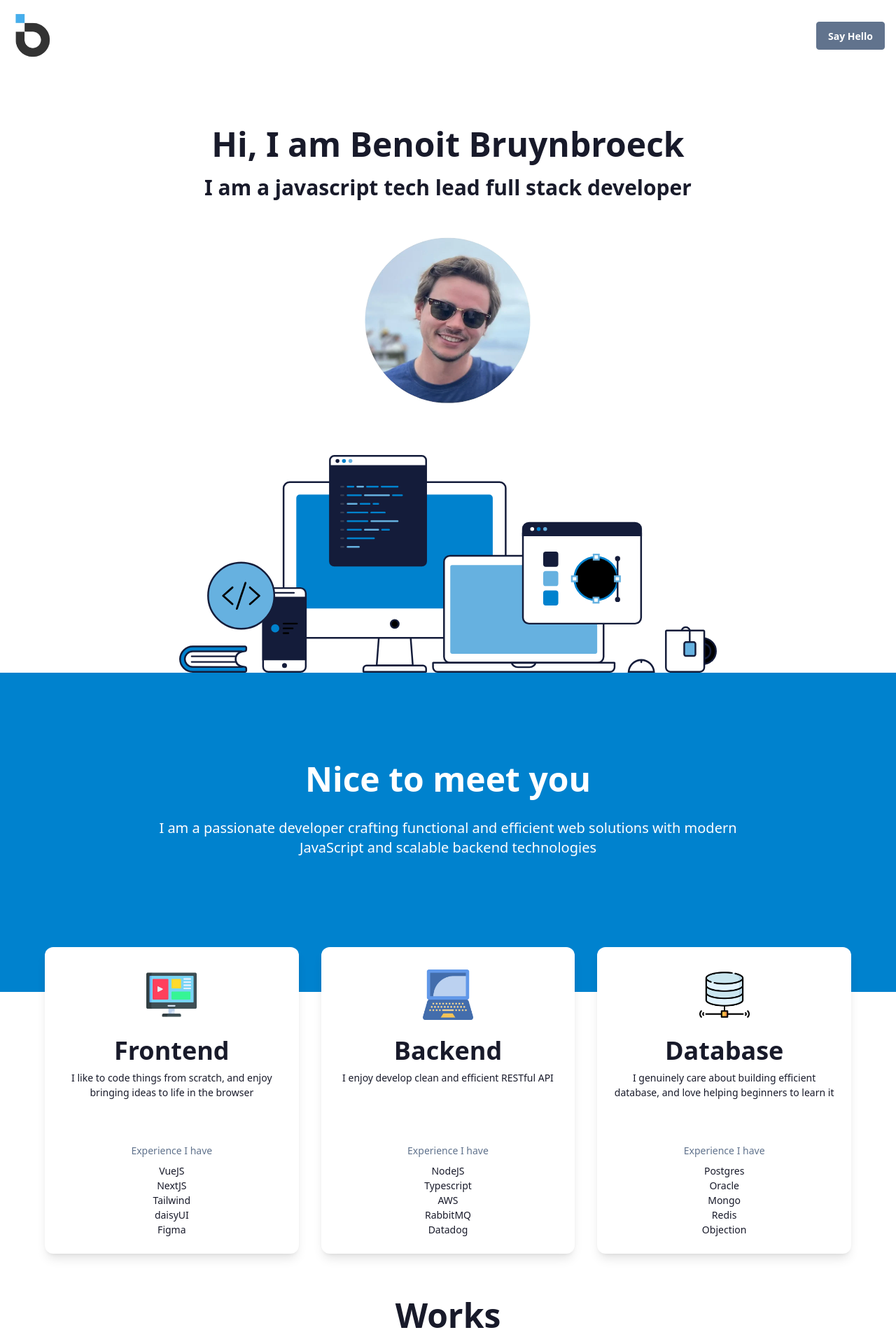
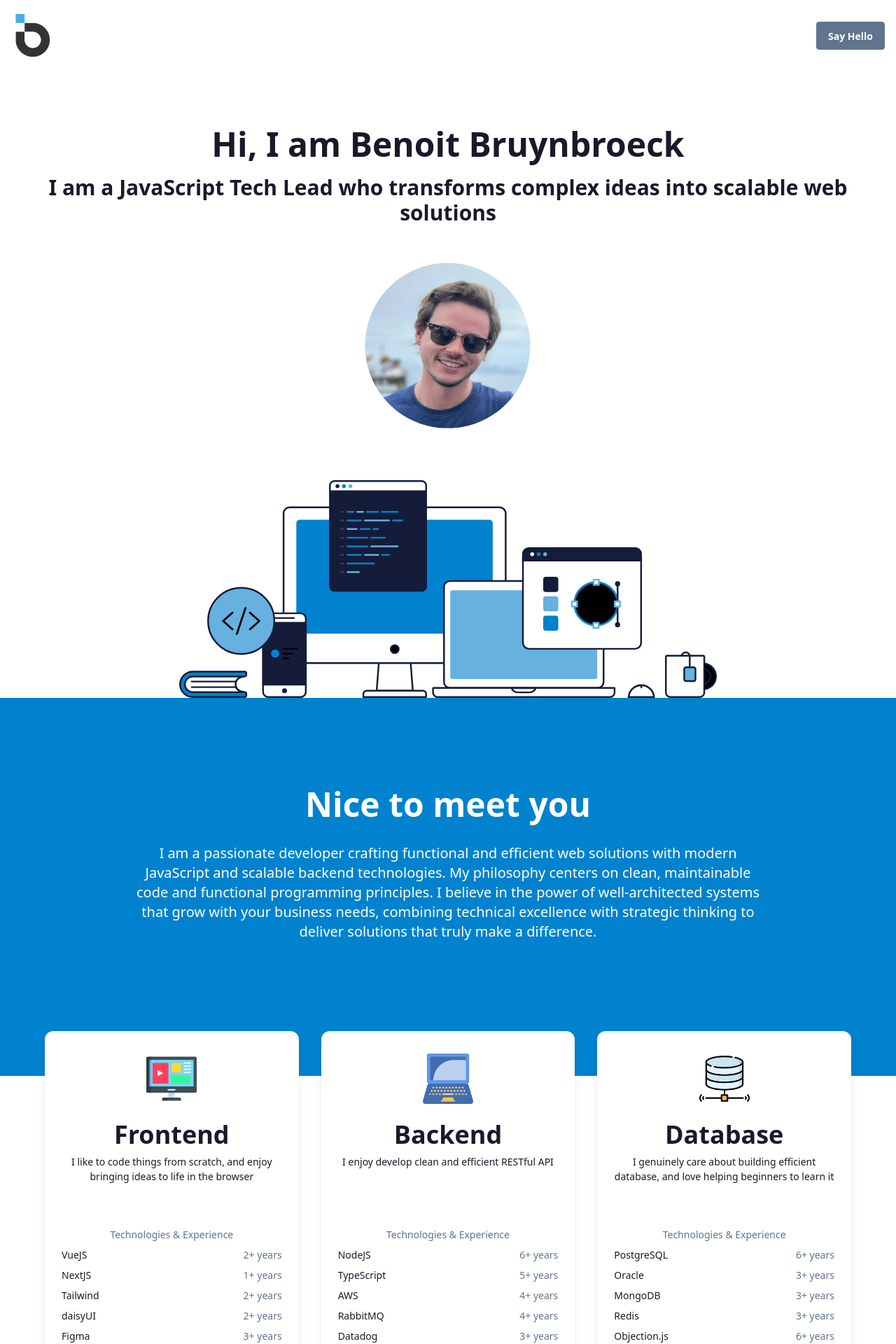
Before and after one commit to Fendry02/portfolio, a Next.js app: page / in a window 1280 px wide. Shown: the top 1920 px of the page at 70% size. Built offline with nearby package versions, Linux system fonts and the light colour scheme.

Commit message:
add content

```diff
--- a/app/components/benefits.tsx
+++ b/app/components/benefits.tsx
@@ -17,15 +17,14 @@ export default function Benefits() {
     useScrollAnimation<HTMLDivElement>()
 
   return (
-    <section className="text-center p-16 pt-0 max-sm:p-8 max-sm:pt-0">
+    <section className="text-center p-16 max-sm:p-8 max-sm:pt-0">
       <AnimatedTitle level={1} delay={0}>
         Benefits of working with me
       </AnimatedTitle>
-      <div className="flex flex-wrap mx-auto justify-center	gap-8 pt-8">
-        <div className="flex w-full flex-col lg:flex-row">
+      <div className="grid grid-cols-1 lg:grid-cols-3 gap-8 pt-8 max-w-6xl mx-auto">
         <div
           ref={technicalRef}
-            className={`card rounded-box flex-grow place-items-center p-8 shadow-lg transition-all duration-700 ${
+          className={`card rounded-box place-items-center p-8 shadow-lg transition-all duration-700 flex flex-col ${
             technicalVisible
               ? 'opacity-100 translate-y-0'
               : 'opacity-0 translate-y-8'
@@ -43,16 +42,16 @@ export default function Benefits() {
           <AnimatedTitle level={3} delay={0} className="py-4 text-secondary">
             Technical Expertise
           </AnimatedTitle>
-            <p>
+          <p className="flex-grow">
             Mastery of modern JavaScript, PostgreSQL, and clean coding
-              practices. I deliver robust, scalable solutions tailored to your
-              needs.
+            practices. I deliver robust, scalable solutions that improve
+            performance.
           </p>
         </div>
-          <div className="divider lg:divider-horizontal divider-primary max-lg:hidden"></div>
+
         <div
           ref={methodologyRef}
-            className={`card rounded-box flex-grow place-items-center p-8 shadow-lg transition-all duration-700 delay-200 ${
+          className={`card rounded-box place-items-center p-8 shadow-lg transition-all duration-700 delay-200 flex flex-col ${
             methodologyVisible
               ? 'opacity-100 translate-y-0'
               : 'opacity-0 translate-y-8'
@@ -70,16 +69,17 @@ export default function Benefits() {
           <AnimatedTitle level={3} delay={0} className="py-4 text-secondary">
             Efficient Methodology
           </AnimatedTitle>
-            <p>
-              I follow a structured, functional approach that ensures your
-              project is completed on time and within scope, without
-              compromising on quality.
+          <p className="flex-grow">
+            I follow a structured, functional approach that ensures your project
+            is completed on time and within scope, without compromising on
+            quality. My agile methodology includes daily standups, sprint
+            planning, and continuous integration.
           </p>
         </div>
-          <div className="divider lg:divider-horizontal divider-primary max-lg:hidden"></div>
+
         <div
           ref={communicationRef}
-            className={`card rounded-box flex-grow place-items-center p-8 shadow-lg transition-all duration-700 delay-400 ${
+          className={`card rounded-box place-items-center p-8 shadow-lg transition-all duration-700 delay-400 flex flex-col ${
             communicationVisible
               ? 'opacity-100 translate-y-0'
               : 'opacity-0 translate-y-8'
@@ -97,11 +97,12 @@ export default function Benefits() {
           <AnimatedTitle level={3} delay={0} className="py-4 text-secondary">
             Clear Communication
           </AnimatedTitle>
-            <p>
+          <p className="flex-grow">
             I am committed to keeping you informed and involved every step of
-              the way. Transparent, timely, and effective communication is key.
+            the way. With 24-hour response time guarantee, weekly progress
+            reports, and transparent project tracking, I ensure 100% visibility
+            into your project's development process.
           </p>
-          </div>
         </div>
       </div>
     </section>
--- a/app/components/contact.tsx
+++ b/app/components/contact.tsx
@@ -48,12 +48,26 @@ export default function Contact() {
                 : 'opacity-0 translate-y-8'
             }`}
           >
-            <div className="flex-none">
+            <div className="flex flex-col gap-4">
               <a
                 href="https://www.linkedin.com/in/benoit-bruynbroeck-a21214b4/"
                 target="_blank"
+                className="btn btn-lg btn-secondary"
               >
-                <button className="btn btn-lg btn-secondary">Say Hello</button>
+                LinkedIn
+              </a>
+              <a
+                href="mailto:bruy.benoit@gmail.com"
+                className="btn btn-lg btn-outline btn-secondary"
+              >
+                Email Me
+              </a>
+              <a
+                href="https://github.com/benoitbruynbroeck"
+                target="_blank"
+                className="btn btn-lg btn-outline btn-secondary"
+              >
+                GitHub
               </a>
             </div>
           </div>
--- a/app/components/experience.tsx
+++ b/app/components/experience.tsx
@@ -20,14 +20,16 @@ export default function Experience() {
             : 'opacity-0 translate-y-8'
         }`}
       >
-        With extensive professional experience, I have honed deep expertise in
+        With 8+ years of professional experience, I have honed deep expertise in
         web development. Thriving in startup environments has fostered my
         autonomy and adaptability, enabling me to identify pain points, craft
         effective design plans, and deliver high-quality features with a focus
         on maintainable and performant code. In my role as tech lead at
-        CitizenPlane, I developed strong leadership skills, effectively
-        organizing and empowering my team to achieve peak performance and
-        seamless collaboration.
+        CitizenPlane, I led a team of 5+ developers, improved system performance
+        by 40%, and reduced deployment time by 60%. I developed strong
+        leadership skills, effectively organizing and empowering my team to
+        achieve peak performance and seamless collaboration while managing
+        projects worth over €500K.
       </p>
     </section>
   )
--- a/app/components/hero.tsx
+++ b/app/components/hero.tsx
@@ -29,7 +29,8 @@ export default function Hero() {
             delay={200}
             className="transition-opacity duration-1000"
           >
-            I am a javascript tech lead full stack developer
+            I am a JavaScript Tech Lead who transforms complex ideas into
+            scalable web solutions
           </AnimatedTitle>
           <div
             ref={avatarRef}
--- /dev/null
+++ b/app/components/philosophy.tsx
@@ -0,0 +1,117 @@
+'use client'
+
+import { useScrollAnimation } from '../hooks/useScrollAnimation'
+import { AnimatedTitle } from './ui'
+
+export default function Philosophy() {
+  const { ref: sectionRef, isVisible: sectionVisible } =
+    useScrollAnimation<HTMLDivElement>()
+  const { ref: functionalRef, isVisible: functionalVisible } =
+    useScrollAnimation<HTMLDivElement>()
+  const { ref: cleanRef, isVisible: cleanVisible } =
+    useScrollAnimation<HTMLDivElement>()
+  const { ref: scalableRef, isVisible: scalableVisible } =
+    useScrollAnimation<HTMLDivElement>()
+  const { ref: approachRef, isVisible: approachVisible } =
+    useScrollAnimation<HTMLDivElement>()
+
+  return (
+    <section className="bg-primary text-white p-16 max-sm:p-8">
+      <AnimatedTitle level={1} delay={0} className="text-center mb-16">
+        My Development Philosophy
+      </AnimatedTitle>
+
+      <div
+        ref={sectionRef}
+        className={`grid grid-cols-1 md:grid-cols-3 gap-8 max-w-6xl mx-auto transition-all duration-700 delay-200 ${
+          sectionVisible
+            ? 'opacity-100 translate-y-0'
+            : 'opacity-0 translate-y-8'
+        }`}
+      >
+        <div
+          ref={functionalRef}
+          className={`card bg-base-100 rounded-xl shadow-lg p-6 transition-all duration-700 delay-300 ${
+            functionalVisible
+              ? 'opacity-100 translate-y-0'
+              : 'opacity-0 translate-y-8'
+          }`}
+        >
+          <div className="card-body text-center">
+            <div className="text-4xl mb-4">⚡</div>
+            <AnimatedTitle level={3} delay={0} className="text-secondary mb-4">
+              Functional Programming
+            </AnimatedTitle>
+            <p className="text-sm text-black">
+              I embrace functional programming principles: immutability, pure
+              functions, and composition over inheritance. This approach leads
+              to more predictable, testable, and maintainable code that scales
+              beautifully with your business.
+            </p>
+          </div>
+        </div>
+
+        <div
+          ref={cleanRef}
+          className={`card bg-base-100 rounded-xl shadow-lg p-6 transition-all duration-700 delay-400 ${
+            cleanVisible
+              ? 'opacity-100 translate-y-0'
+              : 'opacity-0 translate-y-8'
+          }`}
+        >
+          <div className="card-body text-center">
+            <div className="text-4xl mb-4">🧹</div>
+            <AnimatedTitle level={3} delay={0} className="text-secondary mb-4">
+              Clean Code
+            </AnimatedTitle>
+            <p className="text-sm text-black">
+              Code is read more often than it's written. I prioritize clean,
+              self-documenting code with meaningful names, small functions, and
+              clear structure. This reduces technical debt and makes future
+              maintenance a breeze.
+            </p>
+          </div>
+        </div>
+
+        <div
+          ref={scalableRef}
+          className={`card bg-base-100 rounded-xl shadow-lg p-6 transition-all duration-700 delay-500 ${
+            scalableVisible
+              ? 'opacity-100 translate-y-0'
+              : 'opacity-0 translate-y-8'
+          }`}
+        >
+          <div className="card-body text-center">
+            <div className="text-4xl mb-4">📈</div>
+            <AnimatedTitle level={3} delay={0} className="text-secondary mb-4">
+              Scalable Architecture
+            </AnimatedTitle>
+            <p className="text-sm text-black">
+              I design systems that grow with your business. From microservices
+              to database optimization, I ensure your architecture can handle
+              increased load, new features, and team growth without breaking a
+              sweat.
+            </p>
+          </div>
+        </div>
+      </div>
+
+      <div
+        ref={approachRef}
+        className={`text-center mt-12 transition-all duration-700 delay-600 ${
+          approachVisible
+            ? 'opacity-100 translate-y-0'
+            : 'opacity-0 translate-y-8'
+        }`}
+      >
+        <p className="text-lg max-w-4xl mx-auto">
+          <strong>My approach:</strong> Every line of code should serve a
+          purpose, every architecture decision should be justified, and every
+          solution should be built to last. I believe in the power of
+          well-crafted software to transform businesses and create lasting
+          value.
+        </p>
+      </div>
+    </section>
+  )
+}
--- a/app/components/presentation.tsx
+++ b/app/components/presentation.tsx
@@ -21,7 +21,12 @@ export default function Presentation() {
         }`}
       >
         I am a passionate developer crafting functional and efficient web
-        solutions with modern JavaScript and scalable backend technologies
+        solutions with modern JavaScript and scalable backend technologies. My
+        philosophy centers on clean, maintainable code and functional
+        programming principles. I believe in the power of well-architected
+        systems that grow with your business needs, combining technical
+        excellence with strategic thinking to deliver solutions that truly make
+        a difference.
       </p>
     </section>
   )
--- a/app/components/skills.tsx
+++ b/app/components/skills.tsx
@@ -24,7 +24,7 @@ export default function Skills() {
       <div ref={sectionRef} className="mx-auto columns-1 lg:columns-3 gap-x-8">
         <div
           ref={frontendRef}
-          className={`relative rounded-t-xl border-0 lg:rounded-xl bg-base-100 shadow-lg -top-16 transition-all duration-700 hover:scale-105 ${
+          className={`relative rounded-t-xl border-0 lg:rounded-xl bg-base-100 shadow-lg -top-16 transition-all duration-700 ${
             frontendVisible
               ? 'opacity-100 translate-y-0'
               : 'opacity-0 translate-y-8'
@@ -47,19 +47,34 @@ export default function Skills() {
               I like to code things from scratch, and enjoy bringing ideas to
               life in the browser
             </p>
-            <p className="text-secondary">Experience I have</p>
-            <ul className="list-none">
-              <li>VueJS</li>
-              <li>NextJS</li>
-              <li>Tailwind</li>
-              <li>daisyUI</li>
-              <li>Figma</li>
+            <p className="text-secondary">Technologies & Experience</p>
+            <ul className="list-none space-y-2">
+              <li className="flex justify-between items-center">
+                <span>VueJS</span>
+                <span className="text-sm text-secondary">2+ years</span>
+              </li>
+              <li className="flex justify-between items-center">
+                <span>NextJS</span>
+                <span className="text-sm text-secondary">1+ years</span>
+              </li>
+              <li className="flex justify-between items-center">
+                <span>Tailwind</span>
+                <span className="text-sm text-secondary">2+ years</span>
+              </li>
+              <li className="flex justify-between items-center">
+                <span>daisyUI</span>
+                <span className="text-sm text-secondary">2+ years</span>
+              </li>
+              <li className="flex justify-between items-center">
+                <span>Figma</span>
+                <span className="text-sm text-secondary">3+ years</span>
+              </li>
             </ul>
           </div>
         </div>
         <div
           ref={backendRef}
-          className={`relative overflow-auto border-t lg:border-0 lg:rounded-xl bg-base-100 shadow-lg -top-16 transition-all duration-700 delay-200 hover:scale-105 ${
+          className={`relative overflow-auto border-t lg:border-0 lg:rounded-xl bg-base-100 shadow-lg -top-16 transition-all duration-700 delay-200 ${
             backendVisible
               ? 'opacity-100 translate-y-0'
               : 'opacity-0 translate-y-8'
@@ -81,19 +96,34 @@ export default function Skills() {
             <p className="sm:h-24">
               I enjoy develop clean and efficient RESTful API
             </p>
-            <p className="text-secondary">Experience I have</p>
-            <ul className="list-none">
-              <li>NodeJS</li>
-              <li>Typescript</li>
-              <li>AWS</li>
-              <li>RabbitMQ</li>
-              <li>Datadog</li>
+            <p className="text-secondary">Technologies & Experience</p>
+            <ul className="list-none space-y-2">
+              <li className="flex justify-between items-center">
+                <span>NodeJS</span>
+                <span className="text-sm text-secondary">6+ years</span>
+              </li>
+              <li className="flex justify-between items-center">
+                <span>TypeScript</span>
+                <span className="text-sm text-secondary">5+ years</span>
+              </li>
+              <li className="flex justify-between items-center">
+                <span>AWS</span>
+                <span className="text-sm text-secondary">4+ years</span>
+              </li>
+              <li className="flex justify-between items-center">
+                <span>RabbitMQ</span>
+                <span className="text-sm text-secondary">4+ years</span>
+              </li>
+              <li className="flex justify-between items-center">
+                <span>Datadog</span>
+                <span className="text-sm text-secondary">3+ years</span>
+              </li>
             </ul>
           </div>
         </div>
         <div
           ref={databaseRef}
-          className={`relative overflow-auto border-t lg:border-0 rounded-b-xl lg:rounded-xl bg-base-100 shadow-lg -top-16 transition-all duration-700 delay-400 hover:scale-105 ${
+          className={`relative overflow-auto border-t lg:border-0 rounded-b-xl lg:rounded-xl bg-base-100 shadow-lg -top-16 transition-all duration-700 delay-400 ${
             databaseVisible
               ? 'opacity-100 translate-y-0'
               : 'opacity-0 translate-y-8'
@@ -116,13 +146,28 @@ export default function Skills() {
               I genuinely care about building efficient database, and love
               helping beginners to learn it
             </p>
-            <p className="text-secondary">Experience I have</p>
-            <ul className="list-none">
-              <li>Postgres</li>
-              <li>Oracle</li>
-              <li>Mongo</li>
-              <li>Redis</li>
-              <li>Objection</li>
+            <p className="text-secondary">Technologies & Experience</p>
+            <ul className="list-none space-y-2">
+              <li className="flex justify-between items-center">
+                <span>PostgreSQL</span>
+                <span className="text-sm text-secondary">6+ years</span>
+              </li>
+              <li className="flex justify-between items-center">
+                <span>Oracle</span>
+                <span className="text-sm text-secondary">3+ years</span>
+              </li>
+              <li className="flex justify-between items-center">
+                <span>MongoDB</span>
+                <span className="text-sm text-secondary">3+ years</span>
+              </li>
+              <li className="flex justify-between items-center">
+                <span>Redis</span>
+                <span className="text-sm text-secondary">3+ years</span>
+              </li>
+              <li className="flex justify-between items-center">
+                <span>Objection.js</span>
+                <span className="text-sm text-secondary">6+ years</span>
+              </li>
             </ul>
           </div>
         </div>
--- a/app/components/timeline.tsx
+++ b/app/components/timeline.tsx
@@ -39,6 +39,10 @@ export default function Timeline() {
             <time className="font-mono italic">2011-2016</time>
             <div className="text-lg font-black">ESIEE Amiens</div>
             Engineering degree in computer science
+            <br />
+            <span className="text-sm text-secondary">
+              Specialized in software engineering and database systems
+            </span>
           </div>
           <hr />
         </li>
@@ -61,8 +65,12 @@ export default function Timeline() {
           <div className="timeline-end md:mb-10">
             <time className="font-mono italic">2016-2017</time>
             <div className="text-lg font-black">PrixLibre</div>
-            Started working as a developer at PrixLibre <br /> I made my first
-            steps in the world of startups coding in PHP and AngularJS
+            Junior Developer at PrixLibre <br />
+            Built e-commerce platform features using PHP and AngularJS
+            <br />
+            <span className="text-sm text-secondary">
+              First professional experience in startup environment
+            </span>
           </div>
           <hr />
         </li>
@@ -85,9 +93,12 @@ export default function Timeline() {
           <div className="timeline-start mb-10 md:text-end">
             <time className="font-mono italic">2017-2019</time>
             <div className="text-lg font-black">Business & Decisions</div>
-            Started working as a consultant at Business & Decisions <br /> I
-            worked for big companies like Accor Hotels, Norauto, etc learning
-            how to manage a database and work with multiple clients
+            CRM Consultant at Business & Decisions <br />
+            Managed high-profile accounts (Accor Hotels, Norauto)
+            <br />
+            <span className="text-sm text-secondary">
+              Delivered €200K+ projects • 30% improved customer engagement
+            </span>
           </div>
           <hr />
         </li>
@@ -110,8 +121,12 @@ export default function Timeline() {
           <div className="timeline-end md:mb-10">
             <time className="font-mono italic">2019-now</time>
             <div className="text-lg font-black">CitizenPlane</div>
-            Started working as a tech lead at CitizenPlane <br /> I learned to
-            be autonomous and to make scalable and performant code in javascript
+            Tech Lead at CitizenPlane <br />
+            Leading team of 4+ developers
+            <br />
+            <span className="text-sm text-secondary">
+              Scalable travel platform
+            </span>
           </div>
           <hr />
         </li>
--- a/app/page.tsx
+++ b/app/page.tsx
@@ -4,6 +4,7 @@ import Skills from './components/skills'
 import Works from './components/works'
 import Experience from './components/experience'
 import Timeline from './components/timeline'
+import Philosophy from './components/philosophy'
 import Benefits from './components/benefits'
 import Contact from './components/contact'
 
@@ -16,6 +17,7 @@ const Home = () => {
       <Works />
       <Experience />
       <Timeline />
+      <Philosophy />
       <Benefits />
       <Contact />
     </main>
```
Also changed, not shown: app/components/works.tsx (+47 -31 lines). Lines whose indentation alone changed are shown as unchanged.
